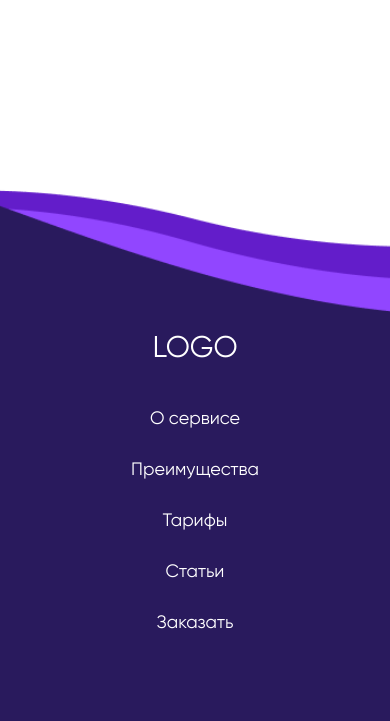
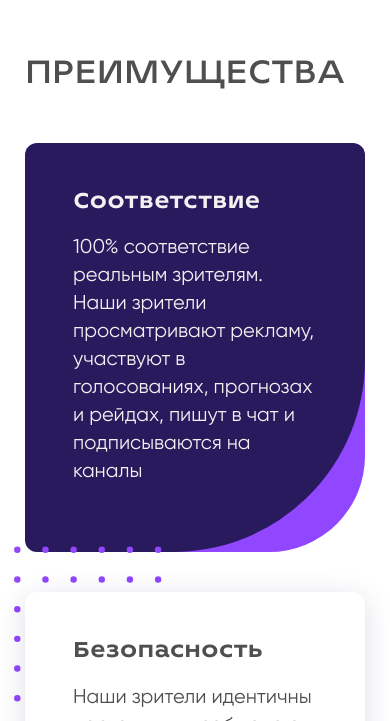
Before and after one commit to QobilovSardor/twitch, a React (Vite) app: page / in a window 390 px wide. Shown: the part 1279-2000 px from the top of the page. Built offline with nearby package versions, Linux system fonts and the light colour scheme.

Commit message:
advantage-section media query finished

```diff
--- a/src/components/advantages/advantages-section.css
+++ b/src/components/advantages/advantages-section.css
@@ -1,4 +1,3 @@
-
 .advantages-boxes {
 	display: grid;
 	grid-template-columns: repeat(auto-fit, minmax(360px, 1fr));
@@ -12,3 +11,23 @@
 .advantage-box__two {
 	box-shadow: 0px 6px 29px 0px rgba(41, 26, 93, 0.15);
 }
+
+@media screen and (max-width: 430px) {
+	.advantages-boxes {
+		grid-template-columns: repeat(auto-fit, minmax(100%, 1fr));
+	}
+	.dots {
+		top: 15.5% !important;
+	}
+
+	.advantage-box__two {
+		padding-right: 24px !important;
+		height: 413px !important;
+	}
+}
+
+@media screen and (max-width: 395px) {
+	.dots {
+		top: 17.6% !important;
+	}
+}
--- a/src/components/advantages/advantages-section.tsx
+++ b/src/components/advantages/advantages-section.tsx
@@ -2,16 +2,16 @@ import assets from '../../assets';
 import './advantages-section.css';
 export const AdvantagesSection = () => (
 	<div className="relative max-w-[1440px] mx-auto" id='advantages'>
-		<div className='dots absolute top-[47%]'>
-	<img src={assets.dotsIcon} alt="dots icon" />
+		<div className='dots absolute md:top-[47%] top-[20%] md:z-0 z-10 md:left-0 left-[-20%]'>
+			<img src={assets.dotsIcon} alt="dots icon" />
 		</div>
 		<div className="container">
 			<h2 className="title-text">Преимущества</h2>
 
-			<div className="advantages-boxes mt-[80px]">
-				<div className='relative advantage-box bg-[#9146FF] rounded-[6rem] w-[360px]'>
-					<div className="relative space-y-[17px] font-normal px-12 pt-11 pb-[67px] w-[360px] text-[#F2F2F2] rounded-br-[12rem] rounded-[0.75rem] bg-black-pink">
-						<h4 className='text-xl leading-[230%]'>Соответствие</h4>
+			<div className="advantages-boxes md:mt-[80px] mt-[57px]">
+				<div className='relative advantage-box bg-[#9146FF] rounded-[6rem] w-full'>
+					<div className="relative space-y-[17px] font-normal px-12 pt-11 pb-[67px] w-full text-[#F2F2F2] rounded-br-[12rem] rounded-[0.75rem] bg-black-pink">
+						<h4 className='text-xl md:leading-[230%] leading-[147.5%] font-heavy'>Соответствие</h4>
 						<p className="text-xl">
 							100% соответствие реальным зрителям. Наши зрители просматривают рекламу, участвуют в голосованиях, прогнозах
 							и рейдах, пишут в чат и подписываются на каналы
@@ -19,45 +19,45 @@ export const AdvantagesSection = () => (
 					</div>
 				</div>
 
-				<div className='relative bg-black-pink blue-card rounded-[6rem] w-[360px]'>
-					<div className="relative h-full advantage-box__two space-y-[17px] font-normal px-12 pt-11 pb-[67px] w-[360px] text-gray rounded-br-[12rem] rounded-[0.75rem] bg-white">
-						<h4 className='text-xl leading-[230%]'>Безопасность</h4>
+				<div className='relative md:z-0 z-20 bg-black-pink blue-card rounded-[6rem] w-full'>
+					<div className="relative h-full advantage-box__two space-y-[17px] font-normal px-12 pt-11 pb-[67px] w-full text-gray rounded-br-[12rem] rounded-[0.75rem] bg-white">
+						<h4 className='text-xl md:leading-[230%] leading-[147.5%] font-heavy'>Безопасность</h4>
 						<p className="text-xl">
 							Наши зрители идентичны настоящим и соблюдают правила использования площадки Twitch, что гарантирует вам полную безопасность
 						</p>
 					</div>
 				</div>
 
-				<div className='relative  bg-black-pink blue-card rounded-[6rem] w-[360px]'>
-					<div className="relative h-full advantage-box__two space-y-[17px] font-normal px-12 pt-11 pb-[67px] w-[360px] text-gray rounded-br-[12rem] rounded-[0.75rem] bg-white">
-						<h4 className='text-xl leading-[230%]'>Эффективность</h4>
+				<div className='relative  bg-black-pink blue-card rounded-[6rem] w-full'>
+					<div className="relative h-full advantage-box__two space-y-[17px] font-normal px-12 pt-11 pb-[67px] w-full text-gray rounded-br-[12rem] rounded-[0.75rem] bg-white">
+						<h4 className='text-xl md:leading-[230%] leading-[147.5%] font-heavy'>Эффективность</h4>
 						<p className="text-xl">
 							Наша уникальная технология не имеет аналогов во всем мире и уже доказала свою эффективность в работе с популярными стримерами
 						</p>
 					</div>
 				</div>
 
-				<div className='relative  bg-black-pink blue-card rounded-[6rem] w-[360px]'>
-					<div className="relative h-full advantage-box__two space-y-[17px] font-normal px-12 pt-11 pb-[67px] w-[360px] text-gray rounded-br-[12rem] rounded-[0.75rem] bg-white">
-						<h4 className='text-xl leading-[230%]'>Анонимность</h4>
+				<div className='relative  bg-black-pink blue-card rounded-[6rem] w-full'>
+					<div className="relative h-full advantage-box__two space-y-[17px] font-normal px-12 pt-11 pb-[67px] w-full text-gray rounded-br-[12rem] rounded-[0.75rem] bg-white">
+						<h4 className='text-xl md:leading-[230%] leading-[147.5%] font-heavy'>Анонимность</h4>
 						<p className="text-xl">
 							Мы не передаем данные наших клиентов третим лицам
 						</p>
 					</div>
 				</div>
 
-				<div className='relative  bg-black-pink blue-card rounded-[6rem] w-[360px]'>
-					<div className="relative h-full advantage-box__two space-y-[17px] font-normal px-12 pt-11 pb-[67px] w-[360px] text-gray rounded-br-[12rem] rounded-[0.75rem] bg-white">
-						<h4 className='text-xl leading-[230%]'>Индивидуальный подход</h4>
+				<div className='relative  bg-black-pink blue-card rounded-[6rem] w-full'>
+					<div className="relative h-full advantage-box__two space-y-[17px] font-normal px-12 pt-11 pb-[67px] w-full text-gray rounded-br-[12rem] rounded-[0.75rem] bg-white">
+						<h4 className='text-xl md:leading-[230%] leading-[147.5%] font-heavy'>Индивидуальный подход</h4>
 						<p className="text-xl">
 							Мы подходим индивидуально к каждому клиенту, даем рекомендации по развитию канала и легко дорабатываем недостающий функционал
 						</p>
 					</div>
 				</div>
 
-				<div className='relative  bg-black-pink blue-card rounded-[6rem] w-[360px]'>
-					<div className="relative h-full advantage-box__two space-y-[17px] font-normal px-12 pt-11 pb-[67px] w-[360px] text-gray rounded-br-[12rem] rounded-[0.75rem] bg-white">
-						<h4 className='text-xl leading-[230%]'>Техническая поддержка</h4>
+				<div className='relative  bg-black-pink blue-card rounded-[6rem] w-full'>
+					<div className="relative h-full advantage-box__two space-y-[17px] font-normal px-12 pt-11 pb-[67px] w-full text-gray rounded-br-[12rem] rounded-[0.75rem] bg-white">
+						<h4 className='text-xl md:leading-[230%] leading-[147.5%] font-heavy'>Техническая поддержка</h4>
 						<p className="text-xl">
 							Наша поддержка всегда на связи и готова оказать помощь в любое время суток
 						</p>
--- a/src/components/hero/hero-section.css
+++ b/src/components/hero/hero-section.css
@@ -21,14 +21,6 @@
 	}
 }
 
-@media screen and (max-width: 1200px) {
-	.container {
-		max-width: 100%;
-		padding-left: 30px;
-		padding-right: 30px;
-	}
-}
-
 @media screen and (max-width: 768px) {
 	.hero-section {
 		background-image: url('../../assets/images/media-bg.png');
--- /dev/null
+++ b/src/components/servise/servise.css
@@ -0,0 +1,32 @@
+@media screen and (max-width: 1288px) {
+	.service .service-content {
+		margin-left: 30px;
+	}
+}
+
+@media screen and (max-width: 1200px) {
+	.service .service-content {
+		max-width: 400px;
+	}
+}
+
+@media screen and (max-width: 1072px) {
+	.service .operator-img {
+		max-width: 500px;
+	}
+
+	.service .dots-img {
+		left: 58%;
+	}
+}
+
+@media screen and (max-width: 992px) {
+	.service .container {
+		margin-left: 0;
+	}
+
+	.service .service-content {
+		max-width: 100%;
+		margin: 0;
+	}
+}
--- a/src/components/servise/servise.tsx
+++ b/src/components/servise/servise.tsx
@@ -1,13 +1,13 @@
 import assets from "../../assets";
-
+import './servise.css';
 export const Servise = () => (
-	<div className="service flex mb-40 w-[1440px] mx-auto" id="servise">
-		<div className="relative">
-			<img className="max-w-[600px]" src={assets.operator} alt="operator img" />
-			<img className="absolute left-[67%] bottom-[-48px]" src={assets.dotsIcon} alt="dots" />
+	<div className="service flex small-lg:flex-row flex-col mb-40 w-[1440px] mx-auto" id="servise">
+		<div className="relative small-lg:-order-1 order-2">
+			<img className="operator-img max-w-[600px]" src={assets.operator} alt="operator img" />
+			<img className="dots-img absolute left-[67%] bottom-[-48px]" src={assets.dotsIcon} alt="dots" />
 		</div>
 		<div className="container flex justify-between mx-0 text-gray font-normal">
-			<div className="max-w-[576px] ml-[112px] mt-5">
+			<div className="service-content max-w-[576px] ml-[112px] mt-5">
 				<h3 className="text-[57px] font-2MASS-J1808 uppercase leading-[100%] mb-[46px] light">О сервисе</h3>
 				<p className="text-lg light">Каковы преимущества работы с нами? Предлагаем уникальные возможности для значительного увеличения аудитории вашего канала на Twitch. Наш личный кабинет поможет вам привлечь больше зрителей, увеличить количество просмотров и получить новых подписчиков.</p>
 				<p className="mt-[66px] light">Мы гарантируем безопасность. Наш подход основан на  соблюдении политики безопасности и правил платформы. Мы не требуем ваш пароль или другие личные данные, что гарантирует полную конфиденциальность. Наша репутация подкреплена тысячами довольных клиентов, которые уже воспользовались нашими услугами и успешно развивают свои каналы на Twitch.</p>
--- a/src/fonts/2mass_j1808/style.css
+++ b/src/fonts/2mass_j1808/style.css
@@ -9,7 +9,7 @@
 
 
     @font-face {
-    font-family: '2MASS J1808 Heavy';
+    font-family: '2MASS J1808';
     font-style: normal;
     font-weight: normal;
     src: local('2MASS J1808 Heavy'), url('2MASS J1808-Heavy (personal use).woff') format('woff');
--- a/src/index.css
+++ b/src/index.css
@@ -26,9 +26,11 @@ input:active,
 textarea {
 	outline: none;
 }
+
 .wrapper {
 	overflow: hidden
 }
+
 .container {
 	@apply max-w-[1160px] mx-auto;
 }
@@ -54,6 +56,7 @@ textarea {
 .dark .dark-text {
 	color: #4F4F4F;
 }
+
 .dark .dark-input {
 	background-color: #F3F3F3;
 }
@@ -119,3 +122,26 @@ textarea {
 .title-text__white {
 	color: #fff;
 }
+
+@media screen and (max-width: 655px) {
+
+	.title-text,
+	.title-text__white {
+		font-size: 36px;
+		line-height: 100%;
+	}
+}
+@media screen and (max-width: 420px) {
+
+	.title-text,
+	.title-text__white {
+		font-size: 30px;
+	}
+}
+@media screen and (max-width: 1200px) {
+	.container {
+		max-width: 100%;
+		padding-left: 25px;
+		padding-right: 25px;
+	}
+}
--- a/src/layouts/main.tsx
+++ b/src/layouts/main.tsx
@@ -5,7 +5,7 @@ export const Main = () => (
 	<main>
 		<HeroSection  />
 		{/* <Servise /> */}
-		{/* <AdvantagesSection /> */}
+		<AdvantagesSection />
 		{/* <Prices /> */}
 		{/* <Articles /> */}
 		{/* <Order /> */}
--- a/tailwind.config.js
+++ b/tailwind.config.js
@@ -14,10 +14,12 @@ export default {
 			},
 			fontFamily: {
 				'2MASS-J1808': '"2MASS J1808 Normal"',
-				'Angry': 'Angry'
+				'Angry': 'Angry',
+				'heavy': '"2MASS J1808"',
 			},
 			screens: {
-				'1130': '1130px'
+				'1130': '1130px',
+				'small-lg': '992px'
 			}
 		},
 	},
```
